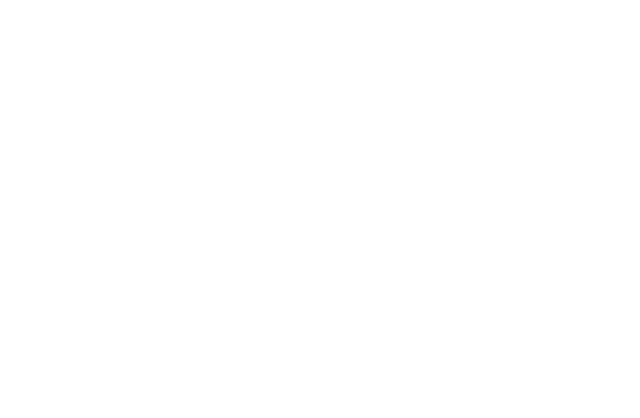
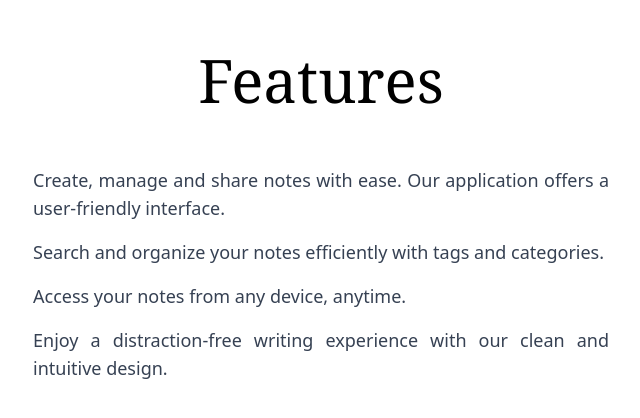
Before and after one commit to martinaNasc04/take-notes, a Next.js app: page / in a window 1280 px wide. Shown: the part 1824-2242 px from the top of the page, without its empty margins (319-959 px from the left). Before the commit the page ends 1600 px from the top, so only its background shows below. Built offline with nearby package versions, Linux system fonts and the light colour scheme.

Commit message:
Add features section

```diff
--- a/app/page.tsx
+++ b/app/page.tsx
@@ -1,5 +1,6 @@
 import Navbar from "@/components/Navbar";
 import AboutSection from "@/components/sections/About";
+import FeaturesSection from "@/components/sections/Features";
 import HeroSection from "@/components/sections/Hero";
 
 export default function Home() {
@@ -10,6 +11,7 @@
       <Navbar />
       <HeroSection />
       <AboutSection />
+      <FeaturesSection />
     </div>
 
   );
--- /dev/null
+++ b/components/sections/Features.tsx
@@ -0,0 +1,27 @@
+import React from 'react'
+
+const FeaturesSection = () => {
+    const features = [
+        "Create, manage and share notes with ease. Our application offers a user-friendly interface.",
+        "Search and organize your notes efficiently with tags and categories.",
+        "Access your notes from any device, anytime.",
+        "Enjoy a distraction-free writing experience with our clean and intuitive design."
+    ]
+    return (
+        <section id='features' className="min-h-screen flex items-center justify-center relative mx-8">
+            <div className="flex gap-10 items-center  justify-center md:flex-col md:mt-20">
+                <h2 className='md:text-6xl font-serif'>Features</h2>
+                <ul>
+                    {features.map((feature, index) => (
+                        <li key={index} className='max-w-xl text-lg mt-4 text-justify text-gray-700'>
+                            {feature}
+                        </li>
+                    ))}
+                </ul>
+
+            </div>
+        </section>
+    )
+}
+
+export default FeaturesSection
```
